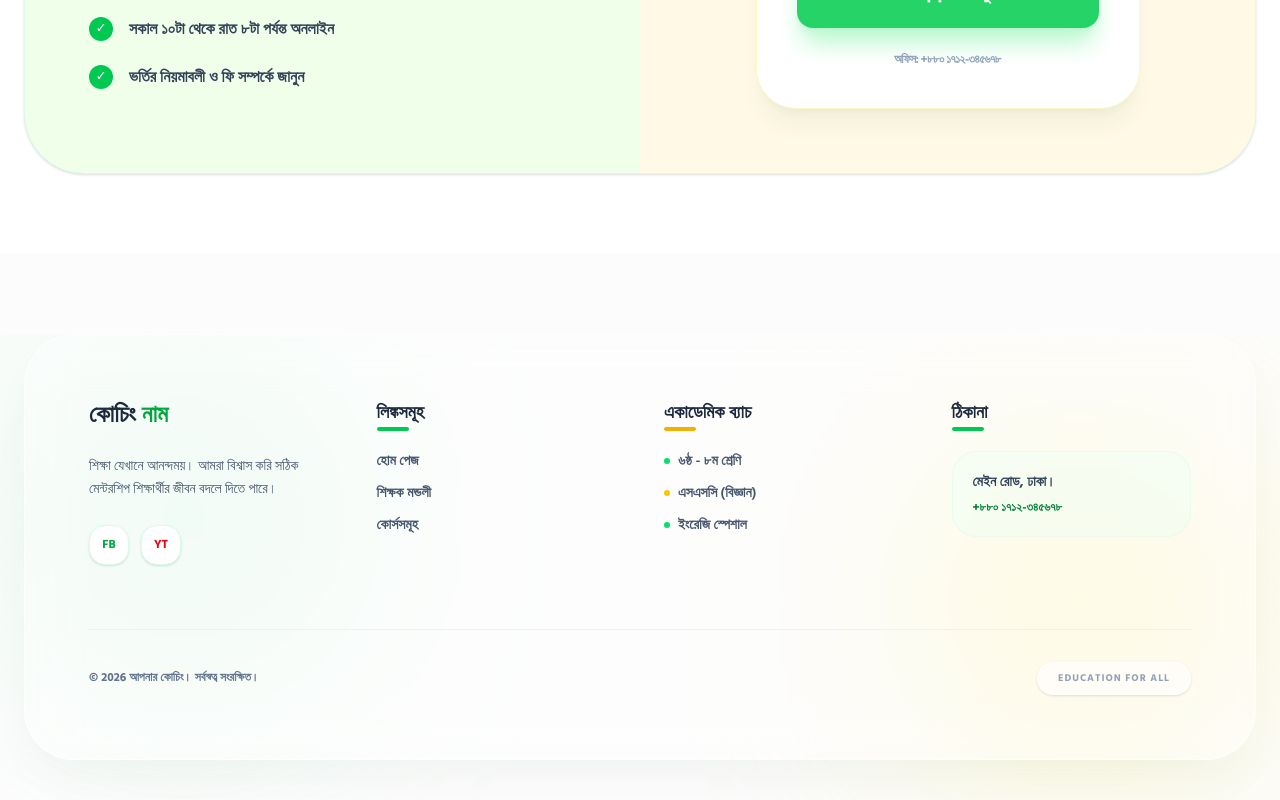
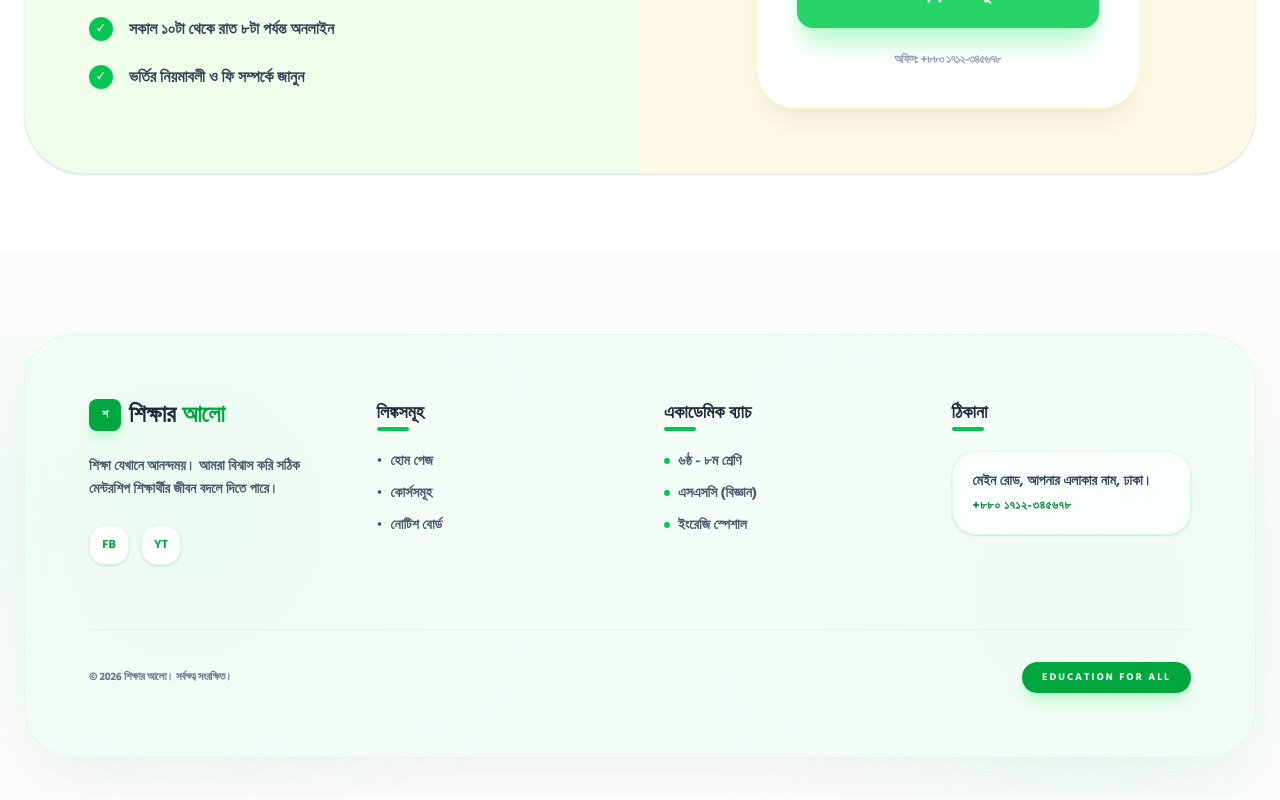
Before and after one commit to Durjoyalways/coaching-center, a Next.js app: page / in a window 1280 px wide. Shown: the part 3847-4647 px from the top of the page. Built offline with nearby package versions, Linux system fonts and the light colour scheme; no server answers.

Commit message:
changes new code

```diff
--- /dev/null
+++ b/src/app/profile/page.tsx
@@ -0,0 +1,121 @@
+"use client";
+
+import React, { useEffect, useState } from "react";
+import { auth, db } from "@/lib/firebase";
+import { doc, getDoc } from "firebase/firestore";
+import { onAuthStateChanged } from "firebase/auth";
+import { useRouter } from "next/navigation";
+
+export default function Profile() {
+  const [userData, setUserData] = useState<any>(null);
+  const [loading, setLoading] = useState(true);
+  const router = useRouter();
+
+  useEffect(() => {
+    const unsubscribe = onAuthStateChanged(auth, async (user) => {
+      if (user) {
+        try {
+          // ফায়ারস্টোর থেকে ইউজারের ডাটা আনা
+          const userDoc = await getDoc(doc(db, "users", user.uid));
+          if (userDoc.exists()) {
+            setUserData(userDoc.data());
+          }
+        } catch (error) {
+          console.error("Error fetching user data:", error);
+        } finally {
+          setLoading(false);
+        }
+      } else {
+        // লগইন না থাকলে লগইন পেজে পাঠিয়ে দাও
+        router.push("/login");
+      }
+    });
+
+    return () => unsubscribe();
+  }, [router]);
+
+  if (loading) {
+    return (
+      <div className="min-h-screen flex items-center justify-center bg-[#f4fcf0]">
+        <div className="w-12 h-12 border-4 border-green-600 border-t-transparent rounded-full animate-spin"></div>
+      </div>
+    );
+  }
+
+  return (
+    <div className="min-h-screen bg-[#f4fcf0] pt-32 pb-20 px-6 font-sans">
+      <div className="max-w-xl mx-auto">
+        {/* প্রোফাইল কার্ড */}
+        <div className="bg-white/80 backdrop-blur-xl rounded-[40px] shadow-2xl border border-white overflow-hidden">
+
+          {/* প্রোফাইল হেডার */}
+          <div className="bg-green-600 h-32 relative">
+            <div className="absolute -bottom-12 left-10">
+              <div className="w-24 h-24 bg-white rounded-3xl shadow-lg flex items-center justify-center text-4xl font-black text-green-600 border-4 border-white">
+                {userData?.name ? userData.name.charAt(0).toUpperCase() : "U"}
+              </div>
+            </div>
+          </div>
+
+          {/* প্রোফাইল ডিটেইলস */}
+          <div className="pt-16 pb-10 px-10">
+            <h1 className="text-3xl font-black text-slate-900 mb-1 leading-tight">
+              {userData?.name || "ব্যবহারকারী"}
+            </h1>
+            <p className="text-green-600 font-bold uppercase tracking-widest text-xs mb-8">
+              {userData?.role || "Student"} Account
+            </p>
+
+            <div className="space-y-6">
+              {/* ইমেইল তথ্য */}
+              <div className="flex items-center gap-4 bg-green-50/50 p-5 rounded-2xl border border-green-100">
+                <div className="p-3 bg-white rounded-xl shadow-sm">
+                  <svg xmlns="http://www.w3.org/2000/svg" fill="none" viewBox="0 0 24 24" strokeWidth={2} stroke="currentColor" className="w-5 h-5 text-green-600">
+                    <path strokeLinecap="round" strokeLinejoin="round" d="M21.75 6.75v10.5a2.25 2.25 0 0 1-2.25 2.25h-15a2.25 2.25 0 0 1-2.25-2.25V6.75m19.5 0A2.25 2.25 0 0 0 19.5 4.5h-15a2.25 2.25 0 0 0-2.25 2.25m19.5 0v.243a2.25 2.25 0 0 1-1.07 1.916l-7.5 4.615a2.25 2.25 0 0 1-2.36 0L3.32 8.91a2.25 2.25 0 0 1-1.07-1.916V6.75" />
+                  </svg>
+                </div>
+                <div>
+                  <p className="text-[10px] font-black text-gray-400 uppercase tracking-widest">ইমেইল ঠিকানা</p>
+                  <p className="text-sm font-bold text-gray-700">{auth.currentUser?.email}</p>
+                </div>
+              </div>
+
+              {/* মেম্বারশিপ আইডি বা রোল তথ্য */}
+              <div className="flex items-center gap-4 bg-blue-50/50 p-5 rounded-2xl border border-blue-100">
+                <div className="p-3 bg-white rounded-xl shadow-sm">
+                  <svg xmlns="http://www.w3.org/2000/svg" fill="none" viewBox="0 0 24 24" strokeWidth={2} stroke="currentColor" className="w-5 h-5 text-blue-600">
+                    <path strokeLinecap="round" strokeLinejoin="round" d="M15.75 6a3.75 3.75 0 1 1-7.5 0 3.75 3.75 0 0 1 7.5 0ZM4.501 20.118a7.5 7.5 0 0 1 14.998 0A17.933 17.933 0 0 1 12 21.75c-2.676 0-5.216-.584-7.499-1.632Z" />
+                  </svg>
+                </div>
+                <div>
+                  <p className="text-[10px] font-black text-gray-400 uppercase tracking-widest">ইউজার রোল</p>
+                  <p className="text-sm font-bold text-gray-700 capitalize">{userData?.role || "শিক্ষার্থী"}</p>
+                </div>
+              </div>
+
+              {/* জয়েনিং ডেট (যদি Firestore এ থাকে) */}
+              <div className="flex items-center gap-4 bg-orange-50/50 p-5 rounded-2xl border border-orange-100">
+                <div className="p-3 bg-white rounded-xl shadow-sm">
+                  <svg xmlns="http://www.w3.org/2000/svg" fill="none" viewBox="0 0 24 24" strokeWidth={2} stroke="currentColor" className="w-5 h-5 text-orange-600">
+                    <path strokeLinecap="round" strokeLinejoin="round" d="M6.75 3v2.25M17.25 3v2.25M3 18.75V7.5a2.25 2.25 0 0 1 2.25-2.25h13.5A2.25 2.25 0 0 1 21 7.5v11.25m-18 0A2.25 2.25 0 0 0 5.25 21h13.5A2.25 2.25 0 0 0 21 18.75m-18 0v-7.5A2.25 2.25 0 0 1 5.25 9h13.5A2.25 2.25 0 0 1 21 11.25v7.5" />
+                  </svg>
+                </div>
+                <div>
+                  <p className="text-[10px] font-black text-gray-400 uppercase tracking-widest">অ্যাকাউন্ট স্ট্যাটাস</p>
+                  <p className="text-sm font-bold text-gray-700">সক্রিয় (Active)</p>
+                </div>
+              </div>
+            </div>
+
+            <button
+              onClick={() => router.push("/")}
+              className="w-full mt-10 bg-slate-900 text-white py-4 rounded-2xl font-black text-sm hover:bg-green-600 transition-all shadow-xl shadow-slate-200"
+            >
+              হোম পেজে ফিরে যান
+            </button>
+          </div>
+        </div>
+      </div>
+    </div>
+  );
+}
--- a/src/components/shared/Footer.tsx
+++ b/src/components/shared/Footer.tsx
@@ -6,77 +6,80 @@ import Link from "next/link";
 const Footer: React.FC = () => {
   return (
     <footer className="relative mt-20 pb-10 overflow-hidden">
-      {/* ব্যাকগ্রাউন্ড ডেকোরেশন (ব্লার ইফেক্ট তৈরি করার জন্য) */}
+      {/* 🟢 ব্যাকগ্রাউন্ড ডেকোরেশন (সফট লাইট গ্রিন গ্লো) */}
       <div className="absolute top-0 left-0 w-full h-full -z-10">
-        <div className="absolute top-10 left-10 w-72 h-72 bg-green-200 rounded-full blur-[120px] opacity-50"></div>
-        <div className="absolute bottom-10 right-10 w-80 h-80 bg-yellow-200 rounded-full blur-[120px] opacity-50"></div>
+        <div className="absolute top-10 left-10 w-72 h-72 bg-green-300 rounded-full blur-[120px] opacity-30"></div>
+        <div className="absolute bottom-10 right-10 w-80 h-80 bg-green-200 rounded-full blur-[120px] opacity-40"></div>
       </div>
 
       <div className="max-w-7xl mx-auto px-6">
-        {/* মেইন ফুটার কার্ড - Blur Effect */}
-        <div className="backdrop-blur-xl bg-white/40 border border-white/60 rounded-[50px] p-10 lg:p-16 shadow-2xl shadow-green-900/5">
+        {/* 🌿 মেইন ফুটার কার্ড - Light Green Glass Effect */}
+        <div className="backdrop-blur-xl bg-green-50/60 border border-green-100 rounded-[50px] p-10 lg:p-16 shadow-2xl shadow-green-900/5">
           <div className="grid grid-cols-1 md:grid-cols-2 lg:grid-cols-4 gap-12">
 
             {/* ১. ব্র্যান্ড সেকশন */}
             <div className="lg:col-span-1">
-              <h3 className="text-2xl font-black text-slate-800 mb-6">
-                কোচিং <span className="text-green-600">নাম</span>
-              </h3>
-              <p className="text-slate-600 text-sm font-medium leading-relaxed mb-6">
-                শিক্ষা যেখানে আনন্দময়। আমরা বিশ্বাস করি সঠিক মেন্টরশিপ শিক্ষার্থীর জীবন বদলে দিতে পারে।
+              <div className="flex items-center gap-2 mb-6">
+                <div className="w-8 h-8 bg-green-600 rounded-lg flex items-center justify-center text-white font-black text-xs shadow-lg shadow-green-200">শ</div>
+                <h3 className="text-2xl font-black text-slate-800">
+                  শিক্ষার <span className="text-green-600">আলো</span>
+                </h3>
+              </div>
+              <p className="text-slate-600 text-sm font-bold leading-relaxed mb-6">
+                শিক্ষা যেখানে আনন্দময়। আমরা বিশ্বাস করি সঠিক মেন্টরশিপ শিক্ষার্থীর জীবন বদলে দিতে পারে।
               </p>
               <div className="flex gap-3">
-                <div className="w-10 h-10 rounded-2xl bg-white border border-green-100 flex items-center justify-center shadow-sm hover:bg-green-500 hover:text-white transition-all cursor-pointer font-bold text-xs text-green-600">FB</div>
-                <div className="w-10 h-10 rounded-2xl bg-white border border-green-100 flex items-center justify-center shadow-sm hover:bg-red-500 hover:text-white transition-all cursor-pointer font-bold text-xs text-red-600">YT</div>
+                <div className="w-10 h-10 rounded-2xl bg-white border border-green-100 flex items-center justify-center shadow-sm hover:bg-green-600 hover:text-white transition-all cursor-pointer font-bold text-xs text-green-600">FB</div>
+                <div className="w-10 h-10 rounded-2xl bg-white border border-green-100 flex items-center justify-center shadow-sm hover:bg-green-600 hover:text-white transition-all cursor-pointer font-bold text-xs text-green-600">YT</div>
               </div>
             </div>
 
             {/* ২. কুইক লিঙ্কস */}
             <div>
-              <h4 className="text-lg font-bold text-slate-800 mb-6 relative inline-block">
+              <h4 className="text-lg font-black text-slate-800 mb-6 relative inline-block">
                 লিঙ্কসমূহ
                 <span className="absolute -bottom-1 left-0 w-8 h-1 bg-green-500 rounded-full"></span>
               </h4>
-              <ul className="space-y-3 text-slate-600 text-sm font-semibold">
-                <li><Link href="/" className="hover:text-green-600 transition-all">হোম পেজ</Link></li>
-                <li><Link href="#teachers" className="hover:text-green-600 transition-all">শিক্ষক মন্ডলী</Link></li>
-                <li><Link href="#programs" className="hover:text-green-600 transition-all">কোর্সসমূহ</Link></li>
+              <ul className="space-y-3 text-slate-600 text-sm font-bold">
+                <li><Link href="/" className="hover:text-green-700 transition-all flex items-center gap-2"><span>•</span> হোম পেজ</Link></li>
+                <li><Link href="/courses" className="hover:text-green-700 transition-all flex items-center gap-2"><span>•</span> কোর্সসমূহ</Link></li>
+                <li><Link href="/notice" className="hover:text-green-700 transition-all flex items-center gap-2"><span>•</span> নোটিশ বোর্ড</Link></li>
               </ul>
             </div>
 
-            {/* ৩. আওয়ার ব্যাচ */}
+            {/* ৩. একাডেমিক ব্যাচ */}
             <div>
-              <h4 className="text-lg font-bold text-slate-800 mb-6 relative inline-block">
+              <h4 className="text-lg font-black text-slate-800 mb-6 relative inline-block">
                 একাডেমিক ব্যাচ
-                <span className="absolute -bottom-1 left-0 w-8 h-1 bg-yellow-500 rounded-full"></span>
+                <span className="absolute -bottom-1 left-0 w-8 h-1 bg-green-500 rounded-full"></span>
               </h4>
-              <ul className="space-y-3 text-slate-600 text-sm font-semibold">
-                <li className="flex items-center gap-2"><span className="w-1.5 h-1.5 rounded-full bg-green-400"></span> ৬ষ্ঠ - ৮ম শ্রেণি</li>
-                <li className="flex items-center gap-2"><span className="w-1.5 h-1.5 rounded-full bg-yellow-400"></span> এসএসসি (বিজ্ঞান)</li>
-                <li className="flex items-center gap-2"><span className="w-1.5 h-1.5 rounded-full bg-green-400"></span> ইংরেজি স্পেশাল</li>
+              <ul className="space-y-3 text-slate-600 text-sm font-bold">
+                <li className="flex items-center gap-2"><span className="w-1.5 h-1.5 rounded-full bg-green-500"></span> ৬ষ্ঠ - ৮ম শ্রেণি</li>
+                <li className="flex items-center gap-2"><span className="w-1.5 h-1.5 rounded-full bg-green-500"></span> এসএসসি (বিজ্ঞান)</li>
+                <li className="flex items-center gap-2"><span className="w-1.5 h-1.5 rounded-full bg-green-500"></span> ইংরেজি স্পেশাল</li>
               </ul>
             </div>
 
             {/* ৪. সরাসরি যোগাযোগ */}
             <div>
-              <h4 className="text-lg font-bold text-slate-800 mb-6 relative inline-block">
+              <h4 className="text-lg font-black text-slate-800 mb-6 relative inline-block">
                 ঠিকানা
                 <span className="absolute -bottom-1 left-0 w-8 h-1 bg-green-500 rounded-full"></span>
               </h4>
-              <div className="bg-green-50/50 p-5 rounded-3xl border border-green-100/50">
-                <p className="text-slate-700 text-sm font-bold mb-2">মেইন রোড, ঢাকা।</p>
-                <p className="text-green-700 text-xs font-black">+৮৮০ ১৭১২-৩৪৫৬৭৮</p>
+              <div className="bg-white/60 p-5 rounded-3xl border border-green-200/50 shadow-sm">
+                <p className="text-slate-700 text-sm font-black mb-2 leading-tight">মেইন রোড, আপনার এলাকার নাম, ঢাকা।</p>
+                <p className="text-green-700 text-xs font-black tracking-wider">+৮৮০ ১৭১২-৩৪৫৬৭৮</p>
               </div>
             </div>
 
           </div>
 
           {/* কপিরাইট সেকশন */}
-          <div className="mt-16 pt-8 border-t border-slate-200/50 flex flex-col md:justify-between md:flex-row items-center gap-4 text-center">
-            <p className="text-slate-500 text-xs font-bold">
-              © {new Date().getFullYear()} আপনার কোচিং। সর্বস্বত্ব সংরক্ষিত।
+          <div className="mt-16 pt-8 border-t border-green-200/50 flex flex-col md:justify-between md:flex-row items-center gap-4 text-center">
+            <p className="text-slate-500 text-[11px] font-black uppercase tracking-tight">
+              © {new Date().getFullYear()} শিক্ষার আলো। সর্বস্বত্ব সংরক্ষিত।
             </p>
-            <div className="px-5 py-2 bg-white/50 rounded-full border border-white/80 text-[10px] uppercase font-black text-slate-400 tracking-widest shadow-sm">
+            <div className="px-5 py-2 bg-green-600 rounded-full text-[10px] uppercase font-black text-white tracking-[0.2em] shadow-lg shadow-green-200">
               Education For All
             </div>
           </div>
```
